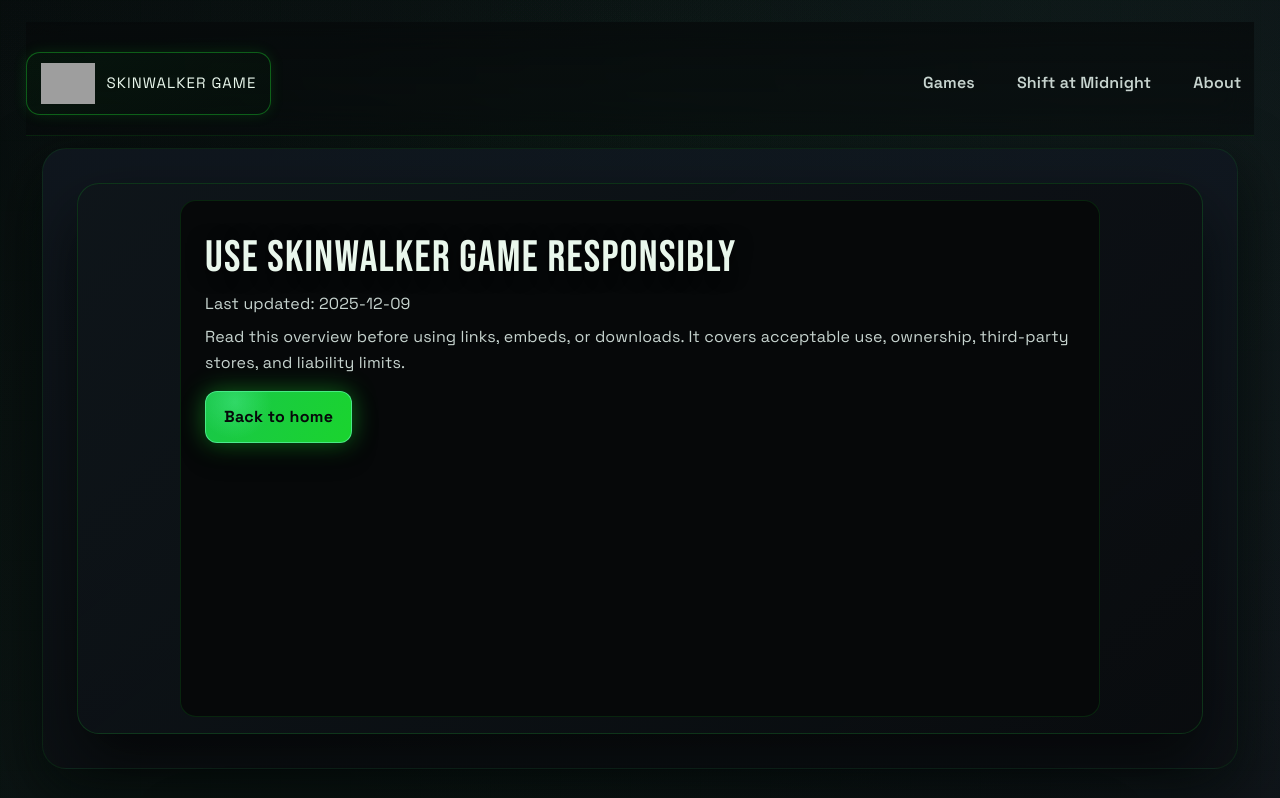
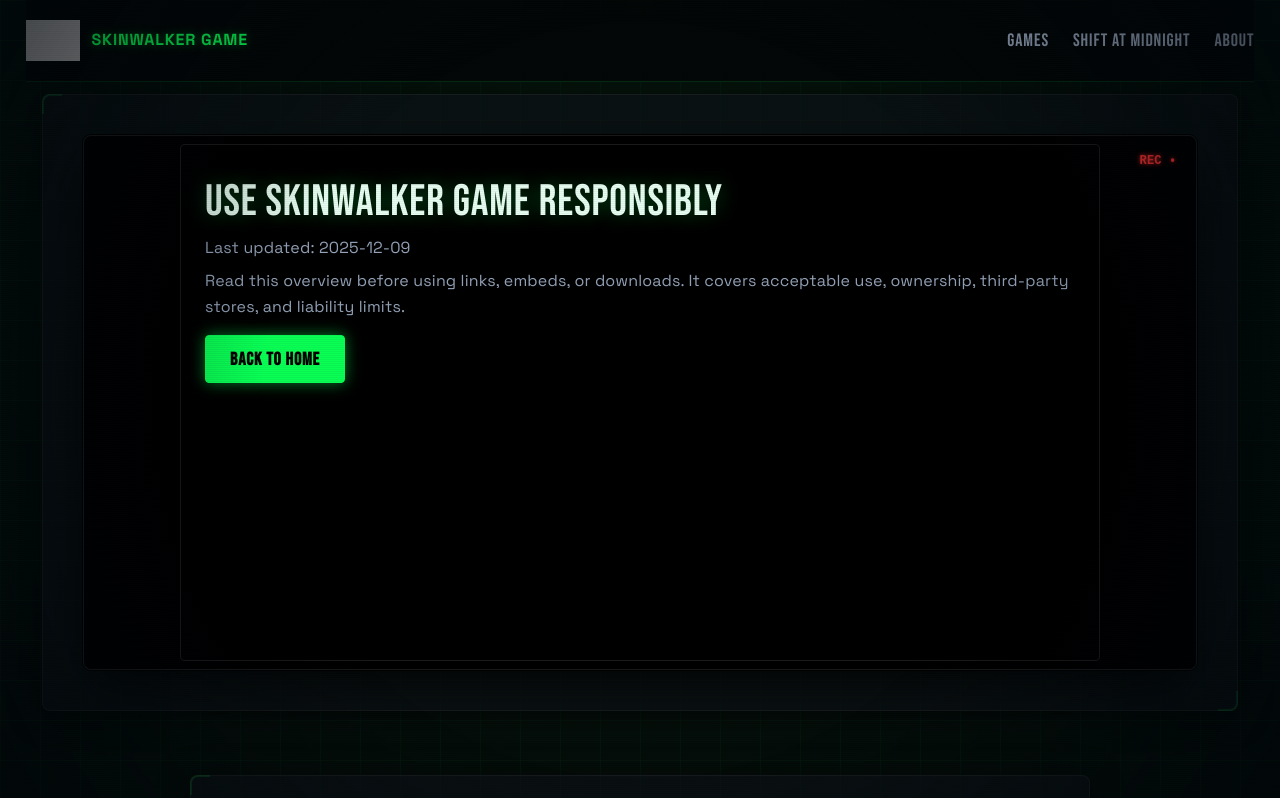
Before and after one commit to security00/skinwalkergame.net, a Next.js app: page /terms in a window 1280 px wide. Shown: the top 798 px of the page. Built offline with nearby package versions, Linux system fonts and the light colour scheme; grey boxes are pictures that could not be loaded.

Commit message:
style: overhaul UI to 'Tactical Containment' theme and refine layout consistency

```diff
--- a/app/globals.css
+++ b/app/globals.css
@@ -1,18 +1,21 @@
 @import "tailwindcss";
 
 :root {
-  --deep-black: #06090a;
-  --charcoal: #0f1418;
-  --card: #0c1014;
-  --card-strong: #111821;
-  --forest: #1ad42e;
-  --forest-soft: #20b353;
-  --mint: #5cf5a6;
-  --stroke: #1f2c31;
-  --text-primary: #e9f7ec;
-  --text-secondary: #c7d4cf;
-  --text-muted: #8ea39b;
-  --shadow-strong: 0 20px 60px rgba(6, 12, 10, 0.7);
+  --deep-black: #050708;
+  --charcoal: #0a0f12;
+  --card-bg: rgba(12, 18, 22, 0.75);
+  --tech-green: #0aff55;
+  --tech-green-dim: rgba(10, 255, 85, 0.15);
+  --tech-amber: #ffae00;
+  --signal-blue: #00f0ff;
+  --text-primary: #e6fcf0;
+  --text-secondary: #94a3b8;
+  --text-muted: #64748b;
+  --grid-line: rgba(10, 255, 85, 0.03);
+
+  --shadow-glow: 0 0 20px rgba(10, 255, 85, 0.1);
+  --shadow-hud: 0 4px 30px rgba(0, 0, 0, 0.5);
+
   color-scheme: dark;
 }
 
@@ -25,39 +28,43 @@
 body {
   margin: 0;
   min-height: 100vh;
-  padding: 22px 0 48px;
-  background: radial-gradient(circle at 20% 20%, rgba(26, 212, 46, 0.04), transparent 32%),
-    radial-gradient(circle at 80% 0%, rgba(92, 245, 166, 0.025), transparent 36%),
-    linear-gradient(135deg, #070b0d 0%, #0f1419 46%, #0b0f12 100%);
+  padding: 0;
+  background-color: var(--deep-black);
+  background-image:
+    linear-gradient(var(--grid-line) 1px, transparent 1px),
+    linear-gradient(90deg, var(--grid-line) 1px, transparent 1px),
+    radial-gradient(circle at 50% 0%, rgba(10, 255, 85, 0.05) 0%, transparent 60%);
+  background-size: 40px 40px, 40px 40px, 100% 100%;
   color: var(--text-primary);
-  font-family: var(--font-body), "Space Grotesk", "Inter", system-ui, -apple-system, BlinkMacSystemFont, "Segoe UI",
-    sans-serif;
+  font-family: var(--font-body), "Space Grotesk", "Inter", sans-serif;
   letter-spacing: 0.01em;
   position: relative;
   overflow-x: hidden;
 }
 
+/* Scanline / CRT Texture - Subtle */
 body::before {
   content: "";
   position: fixed;
   inset: 0;
-  background-image: linear-gradient(rgba(26, 212, 46, 0.04) 1px, transparent 1px),
-    linear-gradient(90deg, rgba(26, 212, 46, 0.04) 1px, transparent 1px);
-  background-size: 70px 70px;
-  opacity: 0.12;
+  background: repeating-linear-gradient(0deg,
+      rgba(0, 0, 0, 0.15),
+      rgba(0, 0, 0, 0.15) 1px,
+      transparent 1px,
+      transparent 2px);
   pointer-events: none;
-  z-index: 0;
+  z-index: 50;
+  opacity: 0.3;
 }
 
+/* Vignette */
 body::after {
   content: "";
   position: fixed;
   inset: 0;
-  background: radial-gradient(circle, rgba(26, 212, 46, 0.035) 0, transparent 62%),
-    radial-gradient(circle at 80% 30%, rgba(31, 179, 83, 0.03) 0, transparent 52%);
-  mix-blend-mode: screen;
+  background: radial-gradient(circle, transparent 50%, rgba(0, 5, 10, 0.6) 100%);
   pointer-events: none;
-  z-index: 0;
+  z-index: 49;
 }
 
 a {
@@ -98,13 +105,13 @@
   align-items: center;
   justify-content: space-between;
   gap: 20px;
-  padding: 30px 0 20px;
+  padding: 20px 0;
   position: sticky;
   top: 0;
-  background: linear-gradient(180deg, rgba(6, 9, 10, 0.72), rgba(6, 9, 10, 0.5));
-  backdrop-filter: blur(16px);
-  border-bottom: 1px solid rgba(26, 212, 46, 0.12);
-  z-index: 6;
+  background: rgba(5, 7, 8, 0.85);
+  backdrop-filter: blur(12px);
+  border-bottom: 1px solid var(--tech-green-dim);
+  z-index: 40;
 }
 
 .logo-lockup {
@@ -112,13 +119,11 @@
   align-items: center;
   gap: 12px;
   text-transform: uppercase;
-  letter-spacing: 0.07em;
-  font-size: 15px;
-  padding: 10px 14px;
-  border: 1px solid rgba(26, 212, 46, 0.4);
-  border-radius: 14px;
-  background: linear-gradient(145deg, rgba(26, 212, 46, 0.05), rgba(26, 212, 46, 0.02));
-  box-shadow: 0 0 14px rgba(26, 212, 46, 0.14);
+  letter-spacing: 0.05em;
+  font-size: 16px;
+  font-weight: 700;
+  color: var(--tech-green);
+  text-shadow: 0 0 10px rgba(10, 255, 85, 0.4);
 }
 
 .logo-lockup img {
@@ -127,23 +132,39 @@
 
 .nav-links {
   display: flex;
-  gap: 16px;
+  gap: 24px;
   align-items: center;
-  font-weight: 600;
+  font-weight: 500;
+  font-family: var(--font-heading);
+  letter-spacing: 0.05em;
   color: var(--text-secondary);
+  font-size: 18px;
 }
 
 .nav-links a {
-  padding: 10px 12px;
-  border-radius: 12px;
-  transition: color 0.2s ease, background 0.2s ease, border-color 0.2s ease;
-  border: 1px solid transparent;
+  position: relative;
+  transition: color 0.2s ease;
 }
 
 .nav-links a:hover {
-  color: var(--text-primary);
-  background: rgba(26, 212, 46, 0.08);
-  border-color: rgba(26, 212, 46, 0.3);
+  color: var(--tech-green);
+  text-shadow: 0 0 8px var(--tech-green-dim);
+}
+
+.nav-links a::after {
+  content: '';
+  position: absolute;
+  bottom: -4px;
+  left: 0;
+  width: 0;
+  height: 2px;
+  background: var(--tech-green);
+  transition: width 0.3s ease;
+  box-shadow: 0 0 8px var(--tech-green);
+}
+
+.nav-links a:hover::after {
+  width: 100%;
 }
 
 .search {
@@ -174,60 +195,95 @@
   align-items: center;
   justify-content: center;
   gap: 8px;
-  border-radius: 12px;
+  height: 48px;
+  padding: 0 24px;
+  border-radius: 4px;
+  /* Squarer tech look */
   font-weight: 700;
-  letter-spacing: 0.02em;
+  font-family: var(--font-heading);
+  letter-spacing: 0.05em;
+  font-size: 18px;
+  text-transform: uppercase;
   cursor: pointer;
-  transition: transform 0.15s ease, box-shadow 0.2s ease, border-color 0.2s ease, background 0.2s ease;
+  transition: all 0.2s ease;
+  position: relative;
+  overflow: hidden;
 }
 
 .primary-btn {
-  padding: 13px 18px;
-  color: var(--deep-black);
-  background: radial-gradient(circle at 20% 20%, rgba(92, 245, 166, 0.35), transparent 30%),
-    linear-gradient(120deg, #19c64a, #1ad42e);
-  box-shadow: 0 0 24px rgba(26, 212, 46, 0.45), 0 12px 24px rgba(0, 0, 0, 0.45);
-  border: 1px solid rgba(92, 245, 166, 0.7);
+  color: #000;
+  background: var(--tech-green);
+  border: 1px solid var(--tech-green);
+  box-shadow: 0 0 15px rgba(10, 255, 85, 0.5);
 }
 
 .primary-btn:hover {
-  transform: translateY(-1px);
-  box-shadow: 0 0 30px rgba(26, 212, 46, 0.55), 0 18px 30px rgba(0, 0, 0, 0.55);
+  background: #fff;
+  border-color: #fff;
+  box-shadow: 0 0 25px rgba(255, 255, 255, 0.6);
+  transform: translateY(-2px);
 }
 
 .ghost-btn {
-  padding: 12px 16px;
-  color: var(--text-primary);
-  background: rgba(17, 24, 33, 0.7);
-  border: 1px solid rgba(26, 212, 46, 0.3);
+  color: var(--tech-green);
+  background: rgba(10, 255, 85, 0.05);
+  border: 1px solid var(--tech-green-dim);
 }
 
 .ghost-btn:hover {
-  border-color: rgba(92, 245, 166, 0.6);
-  background: rgba(26, 212, 46, 0.08);
+  background: rgba(10, 255, 85, 0.15);
+  border-color: var(--tech-green);
+  box-shadow: 0 0 10px var(--tech-green-dim);
 }
 
 .pill {
   display: inline-flex;
   align-items: center;
   gap: 6px;
-  padding: 6px 10px;
-  border-radius: 999px;
-  font-size: 12px;
-  font-weight: 700;
-  letter-spacing: 0.01em;
-  color: var(--text-primary);
-  border: 1px solid rgba(26, 212, 46, 0.35);
-  background: rgba(26, 212, 46, 0.12);
+  padding: 4px 10px;
+  font-family: 'Space Grotesk', monospace;
+  font-size: 11px;
+  text-transform: uppercase;
+  letter-spacing: 0.05em;
+  color: var(--tech-green);
+  border: 1px solid var(--tech-green-dim);
+  background: rgba(10, 255, 85, 0.05);
+  border-radius: 2px;
 }
 
 .section {
-  margin: 48px 0;
-  padding: 34px;
-  border-radius: 24px;
-  background: linear-gradient(180deg, rgba(17, 24, 33, 0.85), rgba(12, 16, 20, 0.85));
-  border: 1px solid rgba(26, 212, 46, 0.1);
-  box-shadow: var(--shadow-strong);
+  margin: 64px 0;
+  padding: 40px;
+  border-radius: 8px;
+  background: var(--card-bg);
+  border: 1px solid rgba(255, 255, 255, 0.05);
+  box-shadow: var(--shadow-hud);
+  position: relative;
+}
+
+/* Tech corners */
+.section::before {
+  content: "";
+  position: absolute;
+  top: -1px;
+  left: -1px;
+  width: 20px;
+  height: 20px;
+  border-top: 2px solid var(--tech-green-dim);
+  border-left: 2px solid var(--tech-green-dim);
+  border-top-left-radius: 8px;
+}
+
+.section::after {
+  content: "";
+  position: absolute;
+  bottom: -1px;
+  right: -1px;
+  width: 20px;
+  height: 20px;
+  border-bottom: 2px solid var(--tech-green-dim);
+  border-right: 2px solid var(--tech-green-dim);
+  border-bottom-right-radius: 8px;
 }
 
 .section-header {
@@ -239,9 +295,20 @@
 }
 
 .section-subtitle {
-  color: var(--mint);
+  color: var(--tech-green);
   font-size: 14px;
-  letter-spacing: 0.05em;
+  letter-spacing: 0.1em;
+  text-transform: uppercase;
+  margin-bottom: 4px;
+  display: flex;
+  align-items: center;
+  gap: 8px;
+}
+
+.section-subtitle::before {
+  content: "►";
+  font-size: 10px;
+  opacity: 0.6;
 }
 
 .section-title {
@@ -259,29 +326,63 @@
 }
 
 .hero-frame {
-  border-radius: 22px;
-  border: 1px solid rgba(26, 212, 46, 0.18);
-  background: linear-gradient(140deg, rgba(15, 21, 26, 0.95), rgba(9, 12, 15, 0.9));
-  box-shadow: 0 30px 64px rgba(0, 0, 0, 0.6);
-  padding: 16px;
+  border-radius: 8px;
+  border: 1px solid rgba(255, 255, 255, 0.1);
+  background: #000;
+  box-shadow: 0 0 0 1px rgba(0, 0, 0, 1), 0 20px 50px -10px rgba(0, 0, 0, 0.8);
+  padding: 8px;
+  position: relative;
 }
 
-.hero-frame-top {
-  display: flex;
-  justify-content: space-between;
-  align-items: center;
-  gap: 12px;
-  margin-bottom: 10px;
+/* Monitor Status Light */
+.hero-frame::after {
+  content: "REC •";
+  position: absolute;
+  top: 16px;
+  right: 20px;
+  color: #ff3333;
+  font-family: monospace;
+  font-size: 12px;
+  font-weight: bold;
+  animation: blink 2s infinite;
+  z-index: 10;
+  text-shadow: 0 0 5px #ff3333;
+  pointer-events: none;
+}
+
+@keyframes blink {
+
+  0%,
+  100% {
+    opacity: 1;
+  }
+
+  50% {
+    opacity: 0.3;
+  }
 }
 
 .hero-embed {
   position: relative;
   width: 100%;
   aspect-ratio: 16 / 9;
-  border-radius: 16px;
+  border-radius: 4px;
   overflow: hidden;
-  background: #060809;
-  border: 1px solid rgba(26, 212, 46, 0.14);
+  background: #000;
+  border: 1px solid #1a1a1a;
+}
+
+.hero-text-panel {
+  position: relative;
+  width: 100%;
+  border-radius: 4px;
+  overflow: hidden;
+  background: rgba(0, 0, 0, 0.8);
+  border: 1px solid #1a1a1a;
+  min-height: 300px;
+  display: flex;
+  flex-direction: column;
+  justify-content: center;
 }
 
 .hero-embed iframe {
@@ -302,7 +403,8 @@
 
 .hero-title {
   font-size: clamp(30px, 5vw, 44px);
-  text-shadow: 0 3px 18px rgba(0, 0, 0, 0.7);
+  text-shadow: 0 0 20px rgba(10, 255, 85, 0.3);
+  letter-spacing: 0.02em;
 }
 
 .hero-meta {
@@ -346,21 +448,21 @@
 
 .game-card {
   position: relative;
-  background: radial-gradient(circle at 18% 16%, rgba(26, 212, 46, 0.08), transparent 35%),
-    linear-gradient(180deg, #0f151c, #0b0f14);
-  border: 1px solid rgba(26, 212, 46, 0.16);
-  border-radius: 16px;
-  padding: 20px;
-  box-shadow: 0 18px 40px rgba(0, 0, 0, 0.48);
+  background: rgba(10, 14, 18, 0.6);
+  border: 1px solid rgba(255, 255, 255, 0.08);
+  border-radius: 6px;
+  padding: 24px;
   display: grid;
   grid-template-rows: auto auto 1fr auto;
-  gap: 8px;
-  transition: transform 0.15s ease, border-color 0.2s ease;
+  gap: 12px;
+  transition: all 0.3s ease;
 }
 
 .game-card:hover {
   transform: translateY(-4px);
-  border-color: rgba(26, 212, 46, 0.4);
+  border-color: var(--tech-green);
+  box-shadow: 0 0 20px rgba(10, 255, 85, 0.1);
+  background: rgba(10, 14, 18, 0.9);
 }
 
 .card-thumb {
@@ -473,10 +575,16 @@
 }
 
 .faq-item {
-  padding: 14px;
-  border-radius: 12px;
-  border: 1px solid rgba(26, 212, 46, 0.14);
-  background: rgba(12, 16, 20, 0.8);
+  padding: 18px;
+  border-radius: 4px;
+  border-left: 2px solid var(--tech-green-dim);
+  background: rgba(255, 255, 255, 0.02);
+  transition: all 0.2s ease;
+}
+
+.faq-item:hover {
+  border-left-color: var(--tech-green);
+  background: rgba(255, 255, 255, 0.04);
 }
 
 .faq-item strong {
@@ -527,21 +635,33 @@
 }
 
 .guide-card {
-  border: 1px solid rgba(26, 212, 46, 0.18);
-  background: linear-gradient(180deg, #0f141a, #0b0f13);
-  border-radius: 14px;
-  padding: 14px;
+  border: 1px solid rgba(255, 255, 255, 0.1);
+  background: rgba(10, 14, 18, 0.6);
+  border-radius: 4px;
+  padding: 20px;
   display: grid;
-  gap: 8px;
+  gap: 12px;
+  transition: all 0.3s ease;
+  position: relative;
+}
+
+.guide-card:hover {
+  border-color: var(--tech-green);
+  background: rgba(10, 14, 18, 0.9);
+  box-shadow: 0 0 15px rgba(10, 255, 85, 0.1);
 }
 
 .guide-card h3 {
   font-size: 18px;
+  color: var(--text-primary);
+  font-family: var(--font-heading);
+  letter-spacing: 0.05em;
 }
 
 .guide-meta {
   font-size: 12px;
   color: var(--text-muted);
+  font-family: monospace;
 }
 
 .chip-row {
@@ -551,12 +671,15 @@
 }
 
 .chip {
-  padding: 6px 10px;
-  border-radius: 999px;
-  border: 1px solid rgba(26, 212, 46, 0.25);
-  background: rgba(26, 212, 46, 0.08);
-  font-size: 12px;
-  color: var(--text-primary);
+  padding: 4px 8px;
+  border-radius: 2px;
+  border: 1px solid var(--tech-green-dim);
+  background: rgba(10, 255, 85, 0.05);
+  font-size: 11px;
+  font-weight: 600;
+  text-transform: uppercase;
+  color: var(--tech-green);
+  font-family: 'Space Grotesk', monospace;
 }
 
 .seo-text {
```
Also changed, not shown: app/shift-at-midnight/page.tsx (+63 -23 lines).
